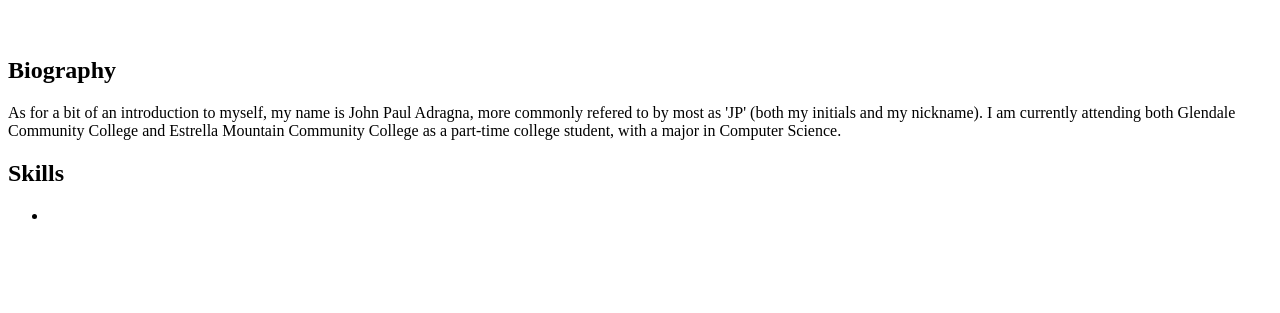
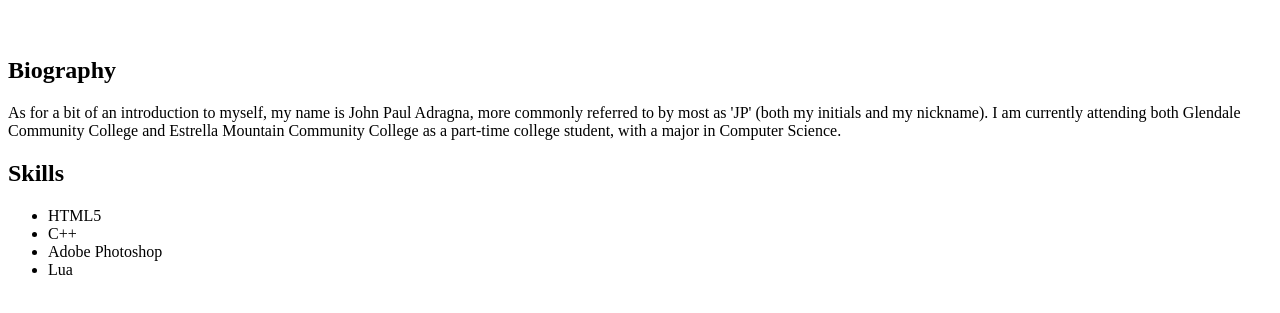
Before and after one commit to jpretrospect/johnadragna.com, a plain HTML site: page about.html in a window 1280 px wide. Shown: the part 61-374 px from the top of the page. Drawn offline with Linux system fonts and the light colour scheme.

Commit message:
Added more to lists.

```diff
--- a/about.html
+++ b/about.html
@@ -16,14 +16,26 @@
         <br>
 
         <h2>Biography</h2>
-        <p>As for a bit of an introduction to myself, my name is John Paul Adragna, more commonly refered to by most as 'JP' (both my initials and my nickname).
+        <p>As for a bit of an introduction to myself, my name is John Paul Adragna, more commonly referred to by most as 'JP' (both my initials and my nickname).
         I am currently attending both Glendale Community College and Estrella Mountain Community College as a part-time college student, with a major in Computer Science.
 
         <h2>Skills</h2>
 
         <ul>
             <li>
+                HTML5
+            </li>
 
+            <li>
+                C++
+            </li>
+
+            <li>
+                Adobe Photoshop
+            </li>
+
+            <li>
+                Lua
             </li>
         </ul>
 
```
